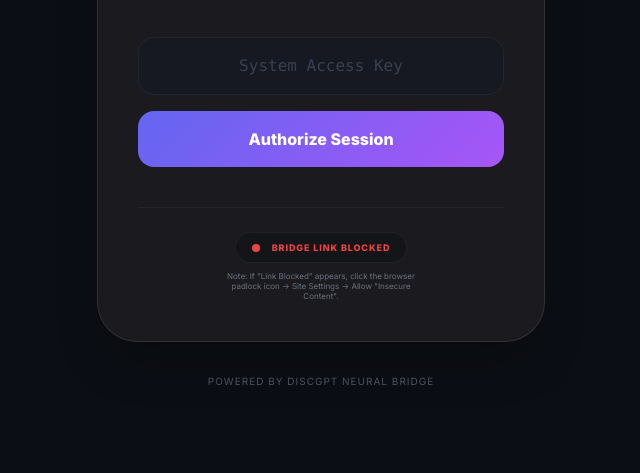
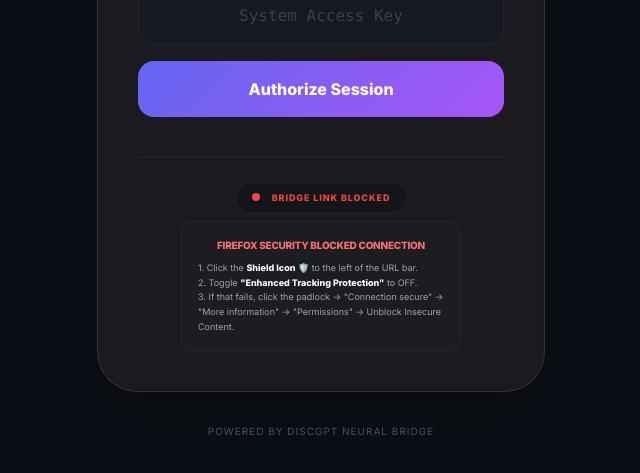
Before and after one commit to diamecyoutube/discgpt.github.io, a plain HTML site: page dashboard.html in a window 1280 px wide. Shown: the part 303-776 px from the top of the page, without its empty margins (319-959 px from the left). Drawn offline with nearby package versions, Linux system fonts and the light colour scheme; no server answers.

Commit message:
Update dashboard.html

```diff
--- a/dashboard.html
+++ b/dashboard.html
@@ -50,9 +50,16 @@
                         </span>
                         <span id="status-text" class="text-[9px] text-gray-400 uppercase font-bold tracking-widest">Checking Bridge...</span>
                     </div>
-                    <p id="mixed-content-warning" class="hidden text-[8px] text-gray-500 max-w-[200px] leading-tight">
-                        Note: If "Link Blocked" appears, click the browser padlock icon -> Site Settings -> Allow "Insecure Content".
-                    </p>
+
+                    <!-- Firefox Specific Help -->
+                    <div id="mixed-content-warning" class="hidden glass p-4 rounded-xl mt-4 max-w-[280px]">
+                        <p class="text-[10px] text-red-400 font-bold mb-2 uppercase tracking-tight">Firefox Security Blocked Connection</p>
+                        <p class="text-[9px] text-gray-400 leading-relaxed text-left">
+                            1. Click the <span class="text-white font-bold">Shield Icon</span> 🛡️ to the left of the URL bar.<br>
+                            2. Toggle <span class="text-white font-bold">"Enhanced Tracking Protection"</span> to OFF.<br>
+                            3. If that fails, click the padlock -> "Connection secure" -> "More information" -> "Permissions" -> Unblock Insecure Content.
+                        </p>
+                    </div>
                 </div>
             </div>
         </div>
```
